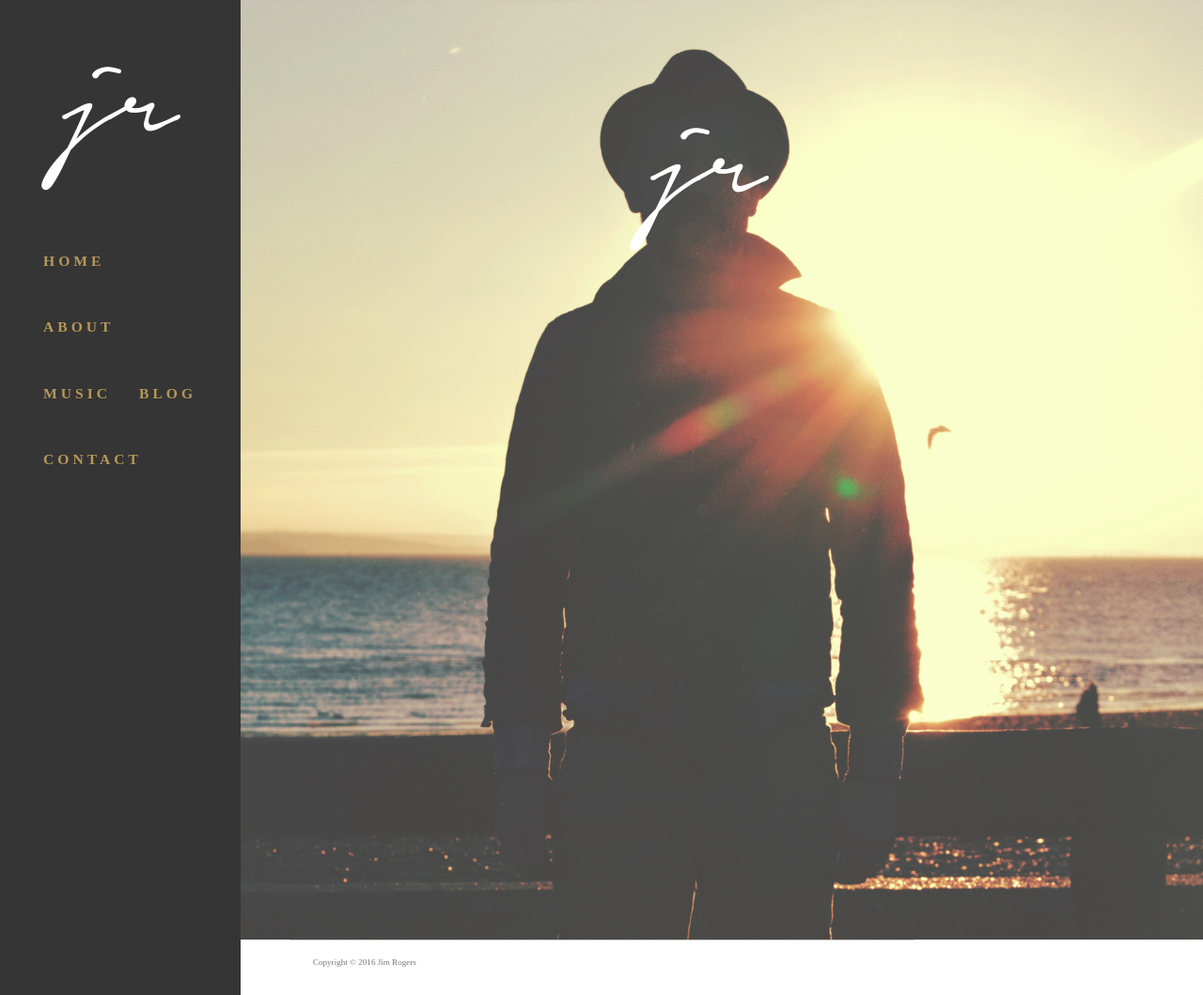
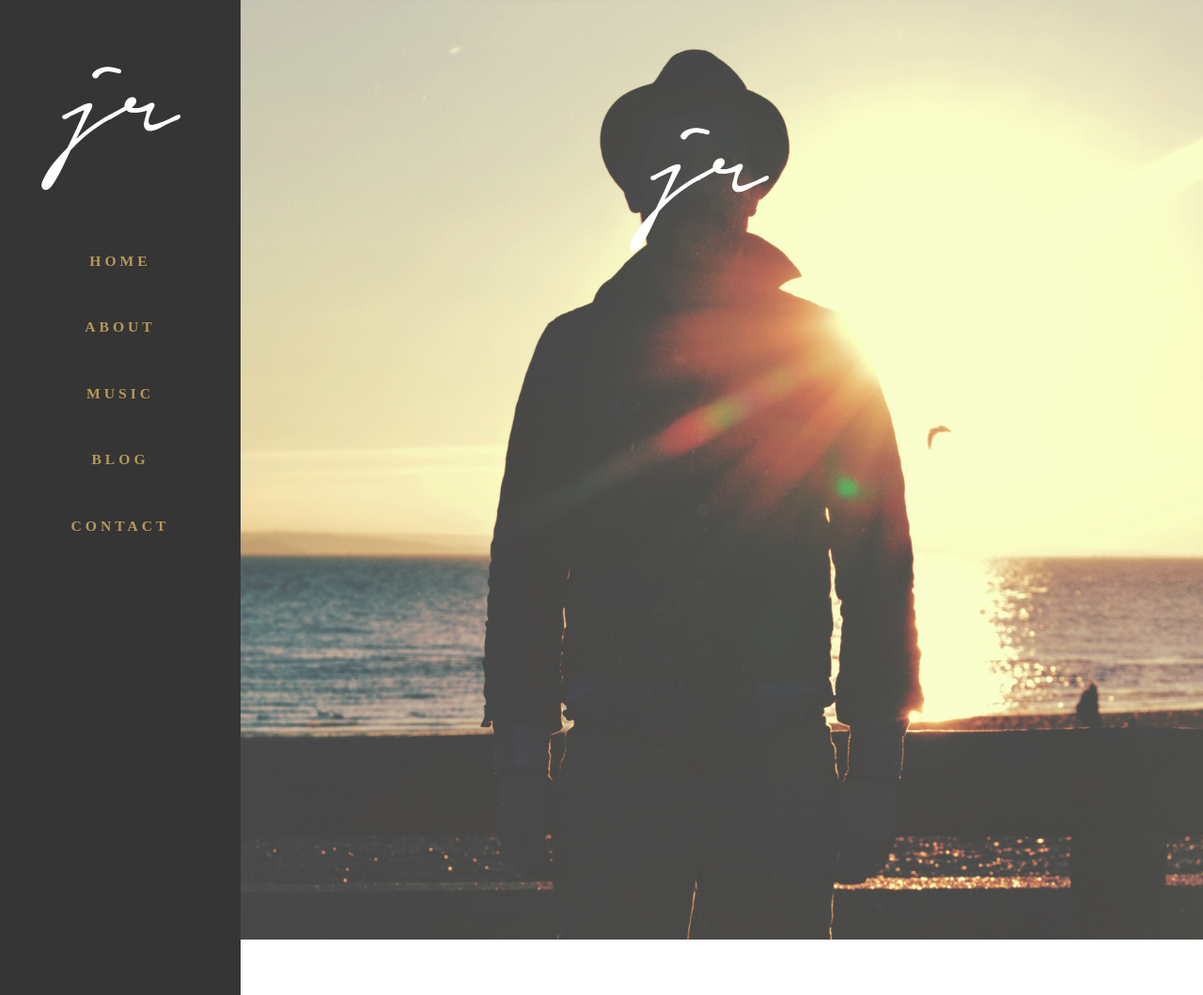
Before and after one commit to JimRogers/jimrogerswebsite, a Jekyll site: the page built from index.html, in a window 1280 px wide and 1059 px high. Shown: the whole window at 94% size. Built offline with Jekyll 4.4.1, drawn with Linux system fonts in a browser that asks for light colours; some web fonts are replaced.

Commit message:
Add float none to header nav

```diff
--- a/_layouts/default.html
+++ b/_layouts/default.html
@@ -8,7 +8,6 @@
           {% include top-section.html %}
     <div id="wrapper">
               {{ content }}
-          {% include footer.html %}
           {% include scripts.html %}
     </div>
   </body>
--- a/css/style.css
+++ b/css/style.css
@@ -61,29 +61,7 @@ a {
 /*---------------------
 Navigation
 -----------------------*/
-nav {
-   display:inline-block;
-}
-nav ul {
-  margin:0 auto;
-  width:100%;
-  display:inline;
-}
-nav ul li {
-  display: block;
-}
 
-header nav ul li a {
-  display:block;
-  color: rgb(181, 153, 90) !important;
-  font-family: "adriane";
-  font-size: 1.2em;
-  text-decoration: none;
-  font-weight: bold;
-  padding: 0px;
-  line-height: 2.6em !important;
-  letter-spacing: 4px;
-}
 .navbar-default .navbar-nav li a {
   color:#fff;
 }
@@ -108,13 +86,6 @@ header nav ul li a:hover {
   opacity:0.9;
   width:12%;
 }
-header h4 {
-  font-family: "Notera";
-  color: #777;
-  font-size: 6em !important;
-  margin-bottom:20px;
-}
-
 .navbar-default {
   background-color: transparent;
   border-color: transparent;
@@ -181,8 +152,6 @@ Call to action
 .second {
   padding-right:0px;
 }
-
-
 #main-title h1 {
   font-family:"Notera";
   text-align:center;
@@ -226,6 +195,33 @@ header {
   font-size:14.8em;
   margin: 0 auto;
   padding-bottom:30px;
+}
+
+.navbar-nav li {
+  float:none;
+}
+nav {
+   display:inline-block;
+}
+nav ul {
+  margin:0 auto;
+  width:100%;
+  display:inline;
+}
+nav ul li {
+  display: block;
+}
+
+header nav ul li a {
+  display:block;
+  color: rgb(181, 153, 90) !important;
+  font-family: "adriane";
+  font-size: 1.2em;
+  text-decoration: none;
+  font-weight: bold;
+  padding: 0px;
+  line-height: 2.6em !important;
+  letter-spacing: 4px;
 }
 
 
```
